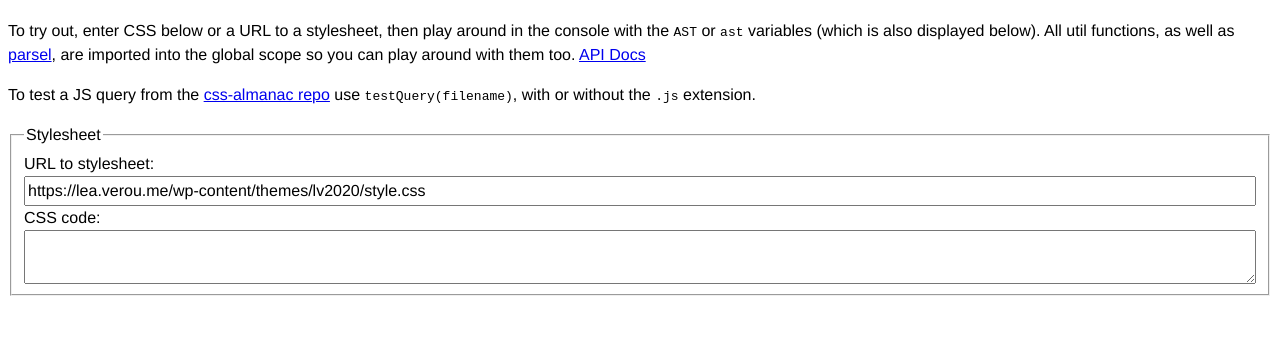
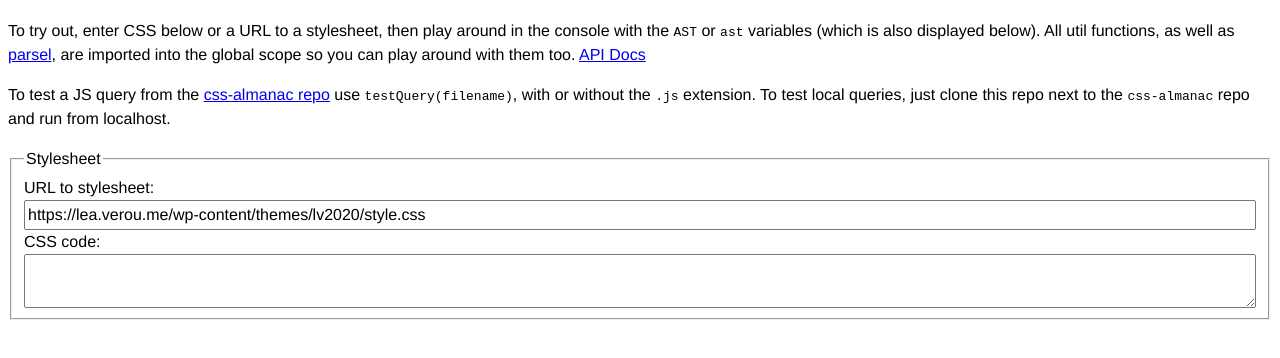
Before and after one commit to LeaVerou/rework-utils, a plain HTML site: page index.html in a window 1280 px wide. Shown: the part 72-430 px from the top of the page. Drawn offline with Linux system fonts and the light colour scheme; a script that the page names is missing.

Commit message:
Update index.html

```diff
--- a/index.html
+++ b/index.html
@@ -47,6 +47,7 @@ textarea {
 All util functions, as well as <a href="../parsel">parsel</a>, are imported into the global scope so you can play around with them too.
 <a href="docs">API Docs</a></p>
 <p>To test a JS query from the <a href="https://github.com/LeaVerou/css-almanac/tree/master/js">css-almanac repo</a> use <code>testQuery(filename)</code>, with or without the <code>.js</code> extension.
+	To test local queries, just clone this repo next to the <code>css-almanac</code> repo and run from localhost.
 
 <form id="cssForm" action="">
 	<fieldset>
```
